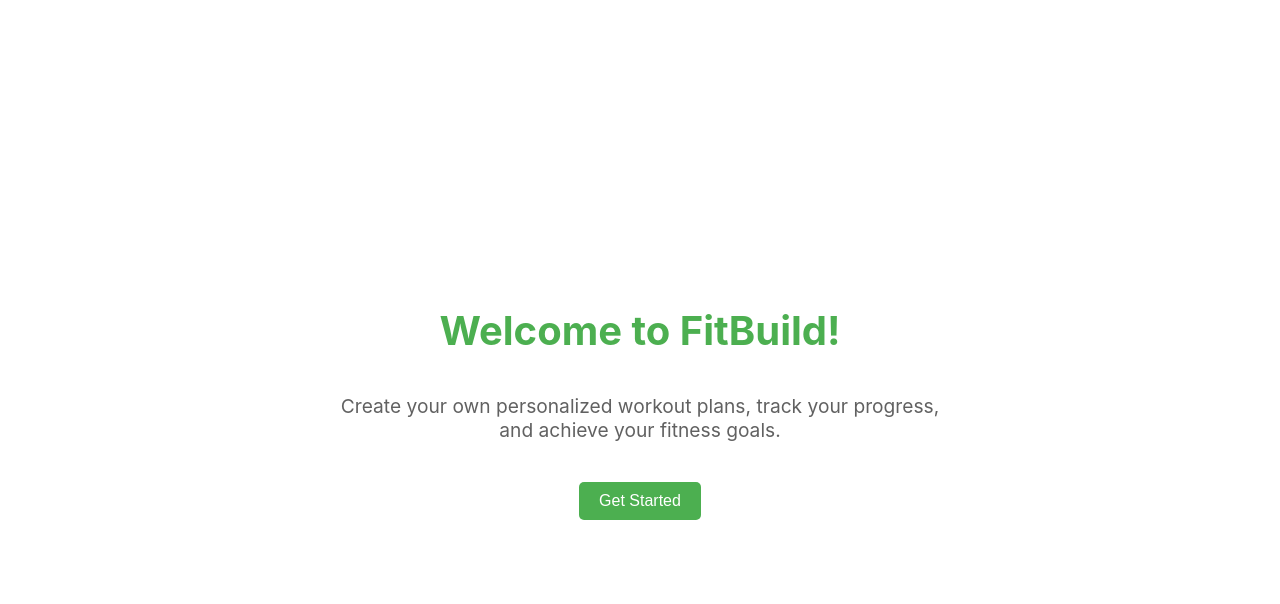
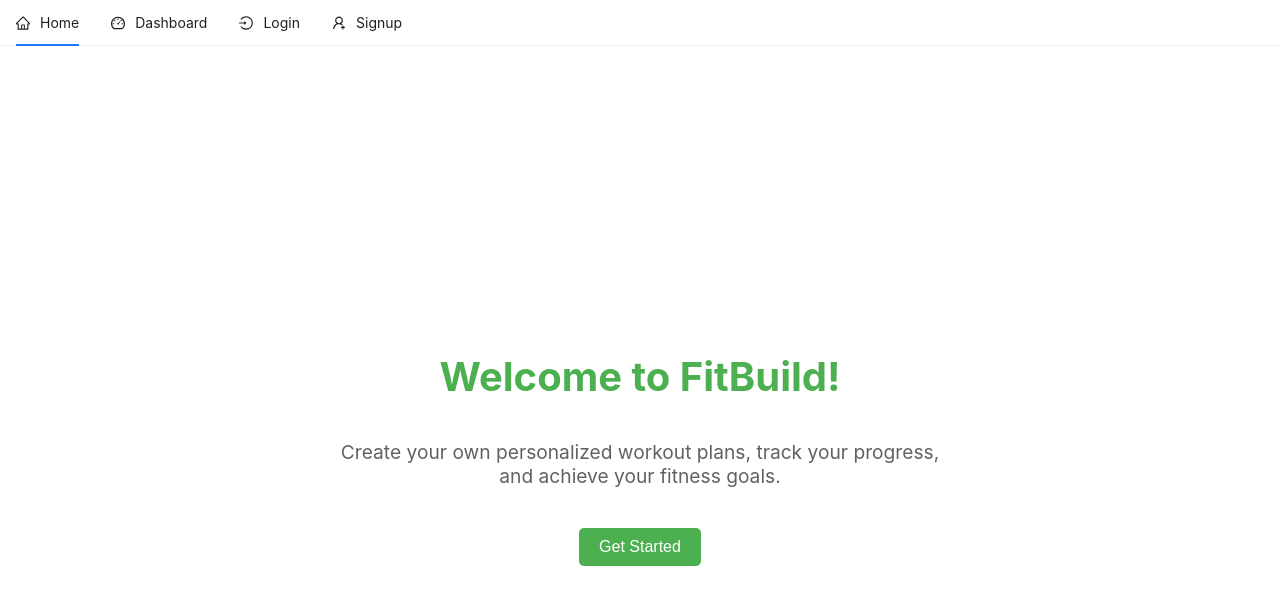
Before and after one commit to mathminx/FitBuilder, a React (Create React App) app in the folder client/: page / in a window 1280 px wide. Shown: the top 604 px of the page. Built offline with nearby package versions, Linux system fonts and the light colour scheme.

Commit message:
minimalist landing page

```diff
--- a/client/src/App.js
+++ b/client/src/App.js
@@ -5,6 +5,7 @@ import { setContext } from "@apollo/client/link/context";
 import { BrowserRouter as Router, Route, Routes } from "react-router-dom";
 import "./App.css";
 import FitBuildLandingPage from "./pages/landingPage/LandingPage";
+import SimpleNavbar from "./components/navbar/Navbar";
 
 // todo: import the necessary components.
 
@@ -30,6 +31,7 @@ function App() {
   return (
     <ApolloProvider client={client}>
       <Router>
+        <SimpleNavbar></SimpleNavbar>
         <Routes>
           <Route path="/" element={<FitBuildLandingPage />} />
         </Routes>
--- /dev/null
+++ b/client/src/components/navbar/Navbar.js
@@ -0,0 +1,29 @@
+import React from "react";
+import { Menu } from "antd";
+import {
+  HomeOutlined,
+  DashboardOutlined,
+  LoginOutlined,
+  UserAddOutlined,
+} from "@ant-design/icons";
+
+const SimpleNavbar = () => {
+  return (
+    <Menu mode="horizontal">
+      <Menu.Item key="home" icon={<HomeOutlined />}>
+        Home
+      </Menu.Item>
+      <Menu.Item key="dashboard" icon={<DashboardOutlined />}>
+        Dashboard
+      </Menu.Item>
+      <Menu.Item key="login" icon={<LoginOutlined />}>
+        Login
+      </Menu.Item>
+      <Menu.Item key="signup" icon={<UserAddOutlined />}>
+        Signup
+      </Menu.Item>
+    </Menu>
+  );
+};
+
+export default SimpleNavbar;
```
Also changed, not shown: client/package.json (+6 -1 lines).
